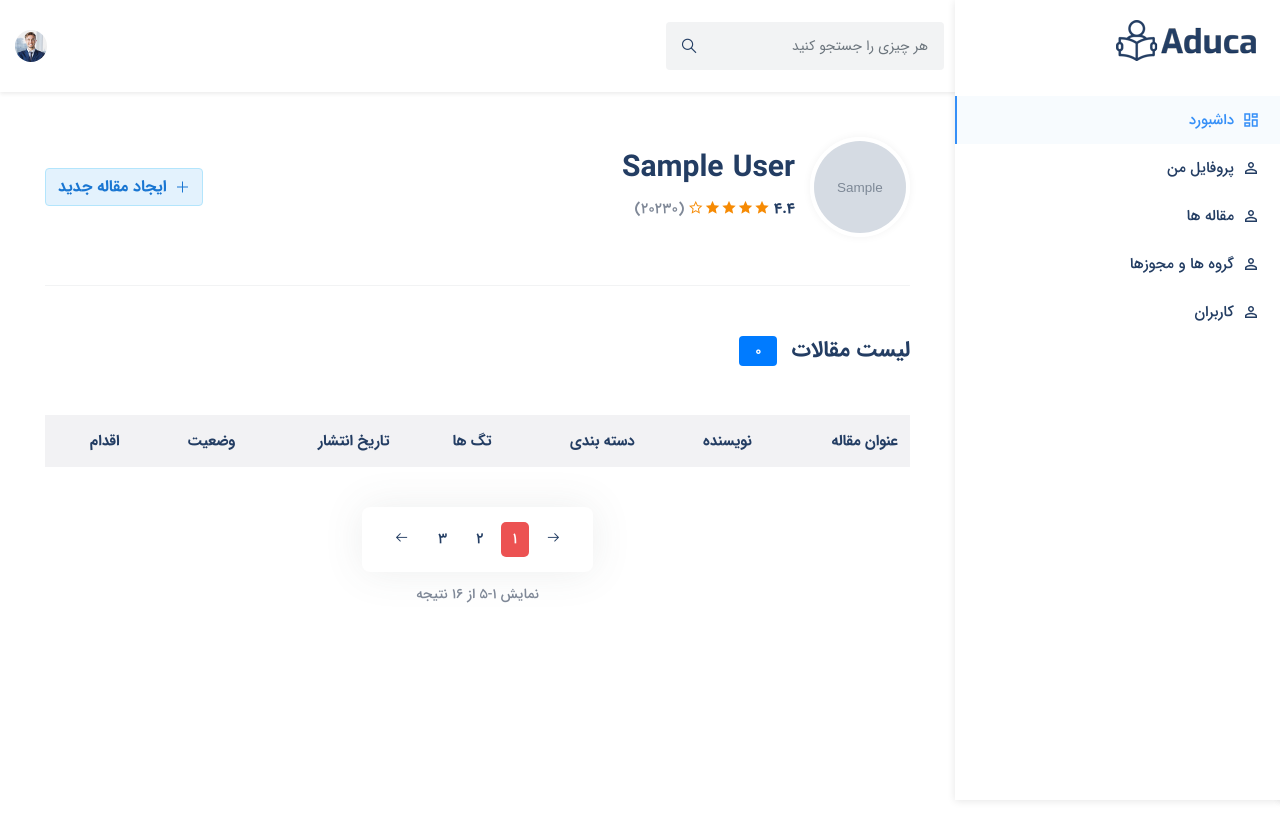
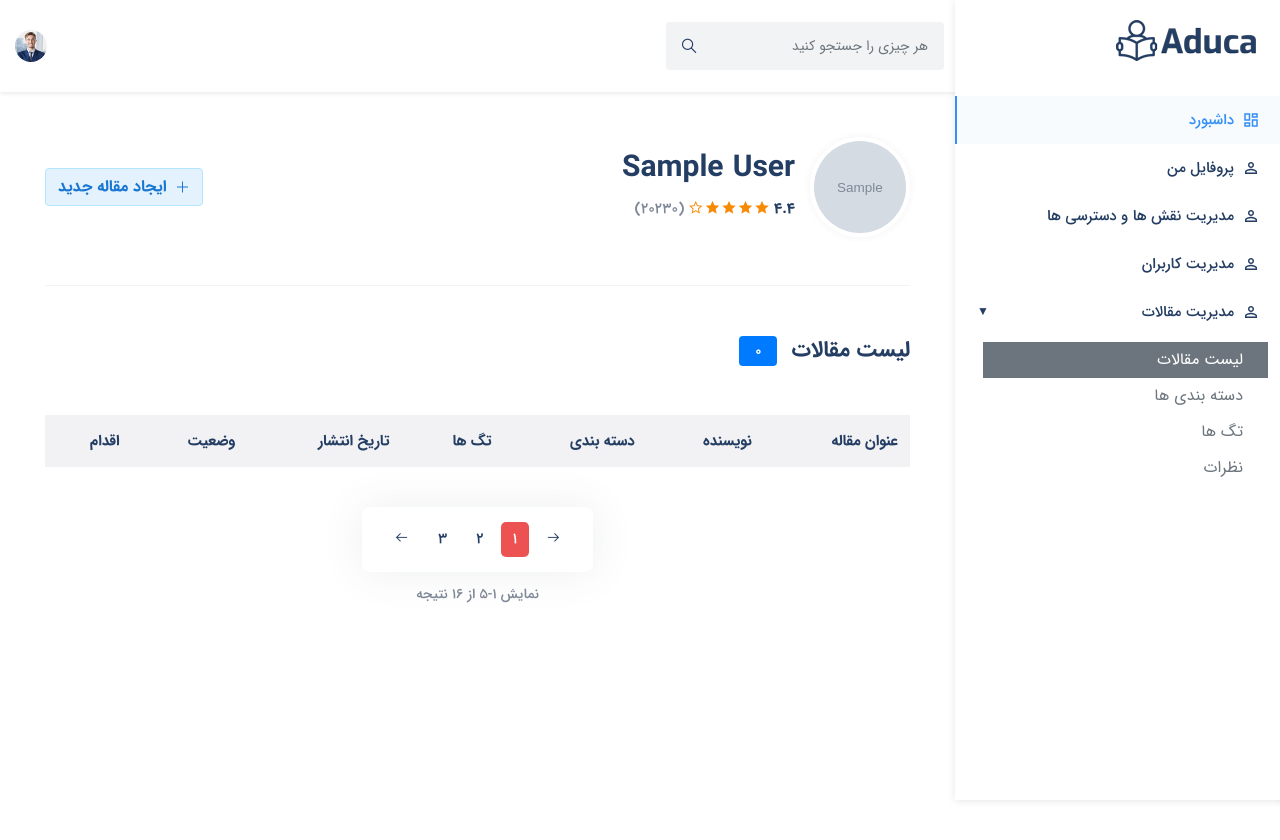
Before and after one commit to mahdiyar1984/Nabieakram, a Django app: page /profile/articles/ in a window 1280 px wide. Shown: the top 840 px of the page. Run offline with Django 5.2, Linux system fonts and the light colour scheme; a user stored in the database is signed in; tables that the repository leaves empty hold one stand-in row (values such as "Sample post"); grey boxes marked "Sample" are stand-in pictures; lists and menus that the app fills with data are empty; some libraries are stand-ins or nearby versions.

Commit message:
complete article management in admin django

```diff
--- a/static/css/custom.css
+++ b/static/css/custom.css
@@ -62,6 +62,7 @@
         gap: 48px !important; /* افزایش فاصله آیکون‌ها در دسکتاپ */
     }
 }
+
 
 /* وقتی آیکون‌ها زیر متن قرار می‌گیرند (نمای موبایل) فاصله بیشتر بین متن و آیکون */
 @media (max-width: 767.98px) {
--- a/static/js/custom.js
+++ b/static/js/custom.js
@@ -24,3 +24,20 @@ document.addEventListener('DOMContentLoaded', function() {
         });
     }
 });
+
+function toggleDropdown() {
+      var menu = document.getElementById('dropdownMenu');
+      if (menu.style.display === 'block') {
+        menu.style.display = 'none';
+      } else {
+        menu.style.display = 'block';
+      }
+    }
+    // Optional: Close dropdown if clicked outside
+    document.addEventListener('click', function(event) {
+      var toggle = document.getElementById('dropdownToggle');
+      var menu = document.getElementById('dropdownMenu');
+      if (!toggle.contains(event.target) && !menu.contains(event.target)) {
+        menu.style.display = 'none';
+      }
+    });
--- a/templates/shared/dashboard.html
+++ b/templates/shared/dashboard.html
@@ -413,7 +413,6 @@
     <div class="body-overlay"></div>
 </header>
 
-
 <section class="dashboard-area">
     <div class="off-canvas-menu dashboard-off-canvas-menu off--canvas-menu custom-scrollbar-styled pt-20px">
         <div class="off-canvas-menu-close dashboard-menu-close icon-element icon-element-sm shadow-sm"
@@ -449,21 +448,8 @@
                     پروفایل من
                 </a>
             </li>
-
-
-            <!-- Article -->
-            <li>
-                <a href="{% url 'userprofile_app:articles_list' %}">
-                    <svg class="mr-2" xmlns="http://www.w3.org/2000/svg" height="18px" viewBox="0 0 24 24" width="18px">
-                        <path d="M0 0h24v24H0V0z" fill="none"></path>
-                        <path
-                                d="M12 5.9c1.16 0 2.1.94 2.1 2.1s-.94 2.1-2.1 2.1S9.9 9.16 9.9 8s.94-2.1 2.1-2.1m0 9c2.97 0 6.1 1.46 6.1 2.1v1.1H5.9V17c0-.64 3.13-2.1 6.1-2.1M12 4C9.79 4 8 5.79 8 8s1.79 4 4 4 4-1.79 4-4-1.79-4-4-4zm0 9c-2.67 0-8 1.34-8 4v3h16v-3c0-2.66-5.33-4-8-4z"
-                        ></path>
-                    </svg>
-                    مقاله ها
-                </a>
-            </li>
             {% if request.user.is_superuser %}
+                <!-- Group -->
                 <li>
                     <a href="{% url 'userprofile_app:group_list' %}">
                         <svg class="mr-2" xmlns="http://www.w3.org/2000/svg" height="18px" viewBox="0 0 24 24" width="18px">
@@ -472,10 +458,11 @@
                                     d="M12 5.9c1.16 0 2.1.94 2.1 2.1s-.94 2.1-2.1 2.1S9.9 9.16 9.9 8s.94-2.1 2.1-2.1m0 9c2.97 0 6.1 1.46 6.1 2.1v1.1H5.9V17c0-.64 3.13-2.1 6.1-2.1M12 4C9.79 4 8 5.79 8 8s1.79 4 4 4 4-1.79 4-4-1.79-4-4-4zm0 9c-2.67 0-8 1.34-8 4v3h16v-3c0-2.66-5.33-4-8-4z"
                             ></path>
                         </svg>
-                        گروه ها و مجوزها
+                        مدیریت نقش ها و دسترسی ها
                     </a>
                 </li>
 
+                <!-- users -->
                 <li>
                     <a href="{% url 'userprofile_app:user_list' %}">
                         <svg class="mr-2" xmlns="http://www.w3.org/2000/svg" height="18px" viewBox="0 0 24 24" width="18px">
@@ -484,10 +471,53 @@
                                     d="M12 5.9c1.16 0 2.1.94 2.1 2.1s-.94 2.1-2.1 2.1S9.9 9.16 9.9 8s.94-2.1 2.1-2.1m0 9c2.97 0 6.1 1.46 6.1 2.1v1.1H5.9V17c0-.64 3.13-2.1 6.1-2.1M12 4C9.79 4 8 5.79 8 8s1.79 4 4 4 4-1.79 4-4-1.79-4-4-4zm0 9c-2.67 0-8 1.34-8 4v3h16v-3c0-2.66-5.33-4-8-4z"
                             ></path>
                         </svg>
-                        کاربران
+                        مدیریت کاربران
                     </a>
                 </li>
             {% endif %}
+
+
+            <!-- Article -->
+            <li class="dropdown {% if request.resolver_match.url_name in 'articles_list article_categories article_tags article_comments' %}show{% endif %}"
+                style="position: relative;">
+                <a href="#" id="userProfileDropdown"
+                   data-toggle="dropdown" aria-haspopup="true"
+                   aria-expanded="{% if request.resolver_match.url_name in 'articles_list article_categories article_tags article_comments' %}true{% else %}false{% endif %}"
+                   style="display: flex; align-items: center; position: relative; font-size: 15px;">
+                    <svg class="mr-2" xmlns="http://www.w3.org/2000/svg" height="18px" viewBox="0 0 24 24" width="18px">
+                        <path d="M0 0h24v24H0V0z" fill="none"></path>
+                        <path
+                                d="M12 5.9c1.16 0 2.1.94 2.1 2.1s-.94 2.1-2.1 2.1S9.9 9.16 9.9 8s.94-2.1 2.1-2.1m0 9c2.97 0 6.1 1.46 6.1 2.1v1.1H5.9V17c0-.64 3.13-2.1 6.1-2.1M12 4C9.79 4 8 5.79 8 8s1.79 4 4 4 4-1.79 4-4-1.79-4-4-4zm0 9c-2.67 0-8 1.34-8 4v3h16v-3c0-2.66-5.33-4-8-4z">
+                        </path>
+                    </svg>
+                    مدیریت مقالات
+                    <span style="margin-right: auto; font-size: 12px;">▼</span>
+                </a>
+
+                <!-- زیرمنو -->
+                <div class="dropdown-menu {% if request.resolver_match.url_name in 'articles_list article_categories article_tags article_comments' %}show{% endif %}"
+                     aria-labelledby="userProfileDropdown"
+                     style="box-shadow: none; border: none; margin-top: 2px;
+                     right: 0; left: 0; min-width: unset; width: 100%; padding: 0.25rem 0.75rem 0.25rem 28px;">
+
+                    <a href="{% url 'userprofile_app:articles_list' %}"
+                       class="dropdown-item {% if request.resolver_match.url_name == 'articles_list' %}active bg-secondary text-white{% endif %}"
+                       style="padding: 6px 25px; color: #6c757d;">لیست مقالات</a>
+
+                    <a href="#"
+                       class="dropdown-item {% if request.resolver_match.url_name == 'article_categories' %}active{% endif %}"
+                       style="padding: 6px 25px; color: #6c757d;">دسته بندی ها</a>
+
+                    <a href="#"
+                       class="dropdown-item {% if request.resolver_match.url_name == 'article_tags' %}active{% endif %}"
+                       style="padding: 6px 25px; color: #6c757d;">تگ ها</a>
+
+                    <a href="#"
+                       class="dropdown-item {% if request.resolver_match.url_name == 'article_comments' %}active{% endif %}"
+                       style="padding: 6px 25px; color: #6c757d;">نظرات</a>
+                </div>
+            </li>
+
 
 
         </ul>
```
